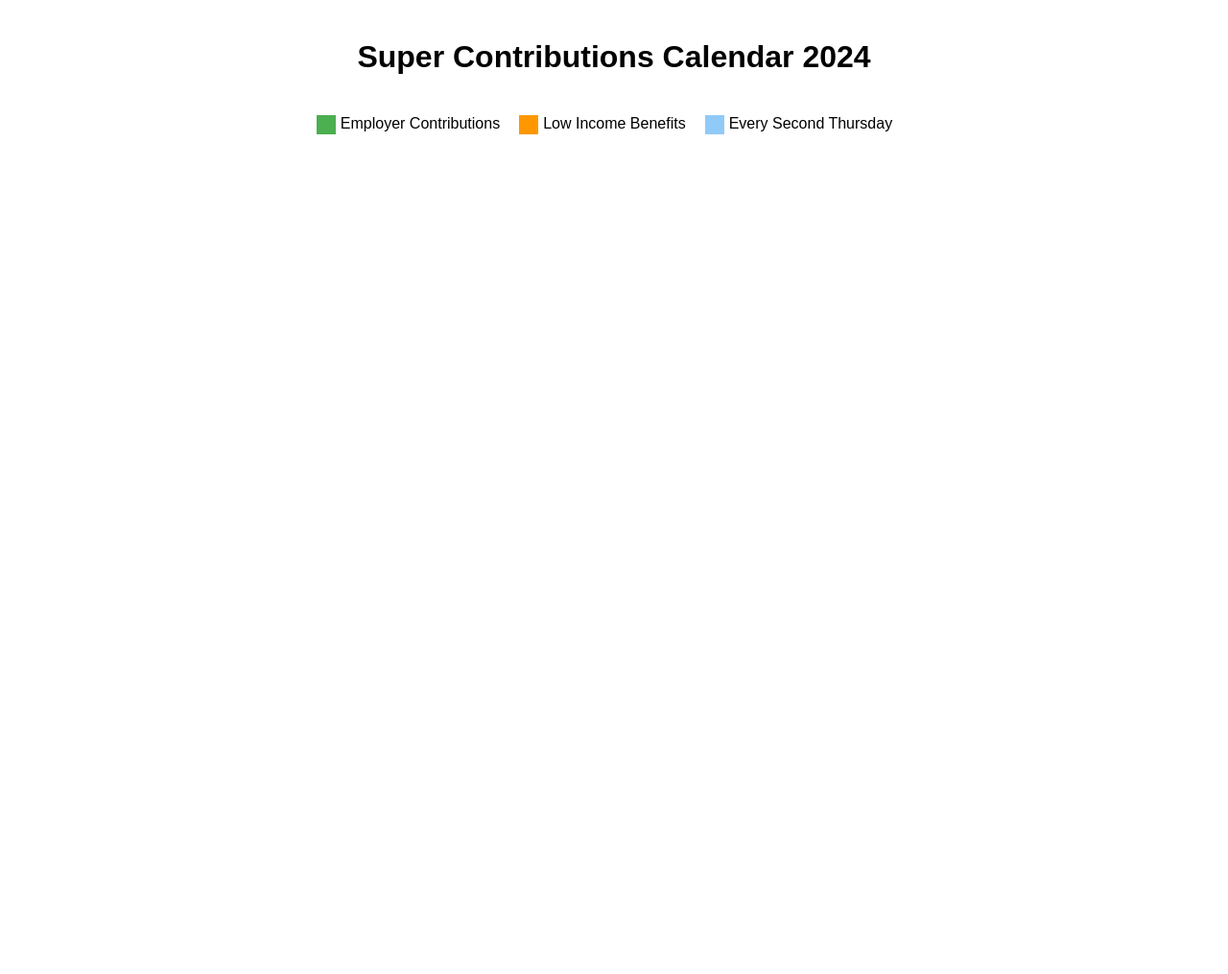
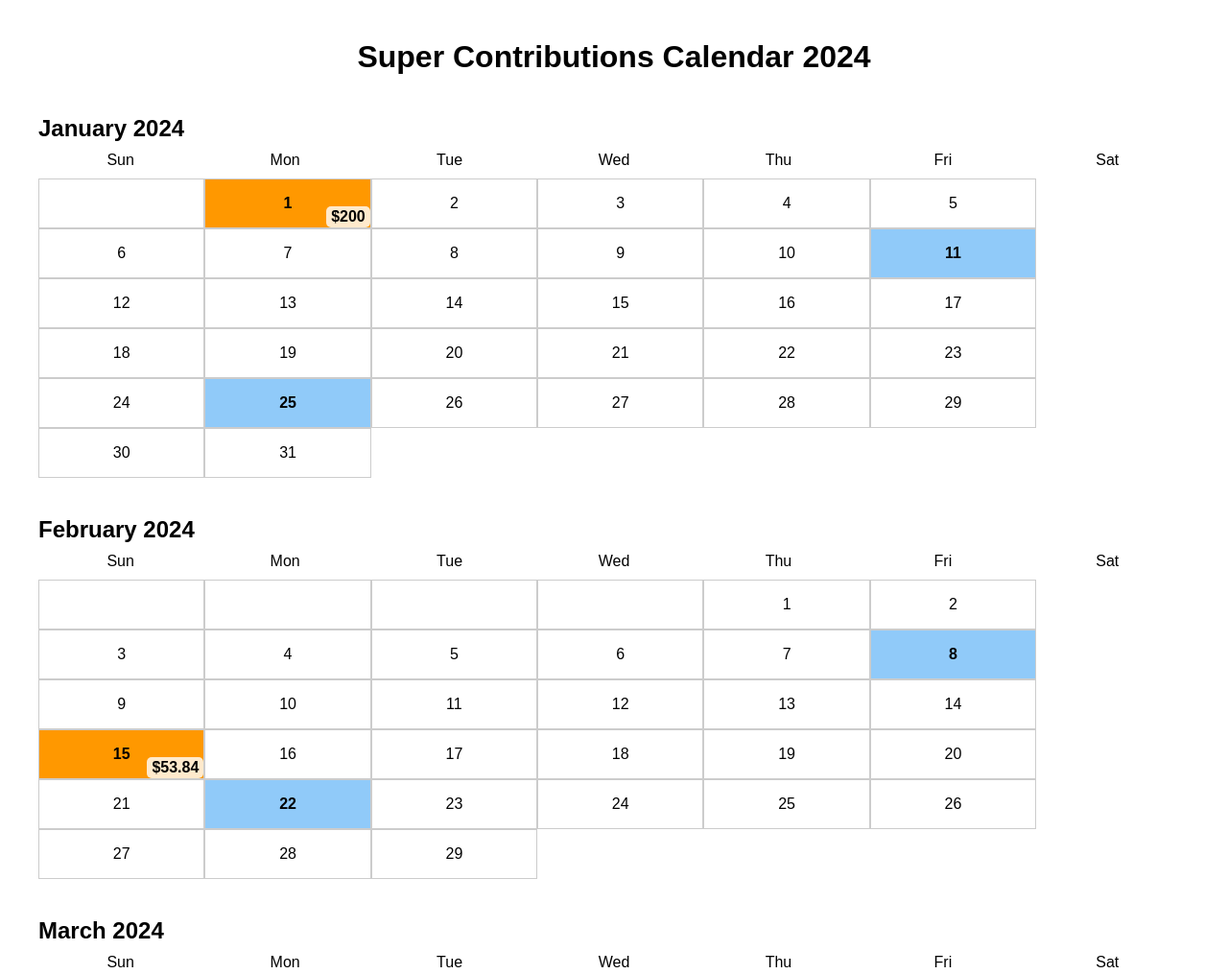
Before and after one commit to meltyli/super-contribution-tracker, a plain HTML site: page index.html in a window 1280 px wide. Shown: the top 1015 px of the page at 96% size. Before the commit the page ends 800 px from the top, so only its background shows below. Drawn offline with Linux system fonts and the light colour scheme.

Commit message:
added comments had a model check over code mistakes

```diff
--- a/index.html
+++ b/index.html
@@ -100,20 +100,23 @@
         </div>
 
         <script>
+            // Contribution data for specific dates
             const contributionData = {
                 "01.01": 200,
                 "15.02": 53.84
             };
 
-            function isEverySecondTHursday(date) {
-                const targetDate - new Date(2025, 0, 9);
-                if (date.getDay() !== 4) return false;
+            // Function to check if a date is every second Thursday
+            function isEverySecondThursday(date) {
+                const targetDate = new Date(2025, 0, 9); // Reference date
+                if (date.getDay() !== 4) return false; // Check if the day is Thursday
                 const diffTime = targetDate.getTime() - date.getTime();
                 const diffDays = Math.ceil(diffTime / (1000 * 60 * 60 * 24));
                 const diffThursdays = Math.floor(diffDays / 7);
                 return diffThursdays % 2 === 0;
             }
 
+            // Function to create the calendar
             function createCalendar() {
                 const months = [
                     "January", "February", "March", "April", "May", "June",
@@ -121,8 +124,9 @@
                 ];
                 const container = document.getElementById("calendar");
 
-                for (let year = 2024; year <= 2024; year ++) {
-                    for (let month = 0; month <12; month++) {
+                // Loop through each month of the year 2024
+                for (let year = 2024; year <= 2024; year++) {
+                    for (let month = 0; month < 12; month++) {
                         const monthDiv = document.createElement("div");
                         monthDiv.className = "month";
 
@@ -132,8 +136,8 @@
                         monthDiv.appendChild(monthTitle);
 
                         const weekdays = document.createElement("div");
-                        weekdays.classname = "weekdays";
-                        "sun,Mon,Tue,Wed,Thu,Fri,Sat".split(",").forEach(day => {
+                        weekdays.className = "weekdays";
+                        "Sun,Mon,Tue,Wed,Thu,Fri,Sat".split(",").forEach(day => {
                             const dayDiv = document.createElement("div");
                             dayDiv.textContent = day;
                             weekdays.appendChild(dayDiv);
@@ -146,12 +150,14 @@
                         const firstDay = new Date(year, month, 1);
                         const lastDay = new Date(year, month + 1, 0);
 
-                        for (let day = 1; day <= lastDay.getDate(); day++) {
+                        // Add empty days for alignment
+                        for (let i = 0; i < firstDay.getDay(); i++) {
                             const emptyDay = document.createElement("div");
                             emptyDay.className = "day";
                             daysDiv.appendChild(emptyDay);
                         }
 
+                        // Add days of the month
                         for (let day = 1; day <= lastDay.getDate(); day++) {
                             const dayDiv = document.createElement("div");
                             dayDiv.className = "day";
@@ -160,8 +166,9 @@
                             const currentDate = new Date(year, month, day);
                             const dateStr = `${day.toString().padStart(2, "0")}.${(month + 1).toString().padStart(2, "0")}`;
 
+                            // Highlight contributions
                             if (contributionData[dateStr]) {
-                                const amount = contributionDates[dateStr];
+                                const amount = contributionData[dateStr];
                                 if (amount > 500) {
                                     dayDiv.classList.add("employer-contribution");
                                 } else {
@@ -170,10 +177,12 @@
                                 const amountDiv = document.createElement("div");
                                 amountDiv.className = "amount";
                                 amountDiv.textContent = `$${amount}`;
+                                dayDiv.appendChild(amountDiv);
                             }
 
+                            // Highlight every second Thursday
                             if (isEverySecondThursday(currentDate)) {
-                                dayDiv.classList.add("every-second-thursday");
+                                dayDiv.classList.add("highlight-thursday");
                             }
 
                             daysDiv.appendChild(dayDiv);
@@ -185,6 +194,7 @@
                 }
             }
 
+            // Create the calendar when the script loads
             createCalendar();
         </script>
     </body>
```
